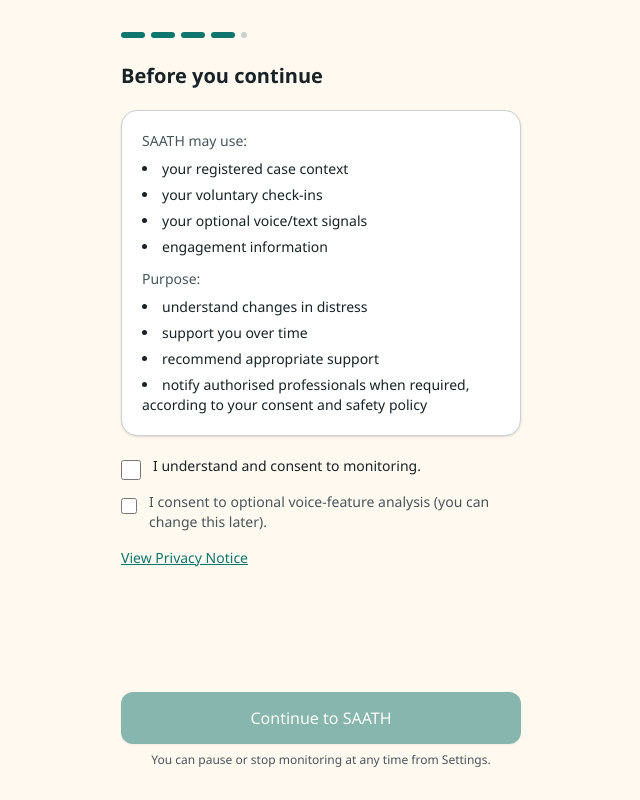
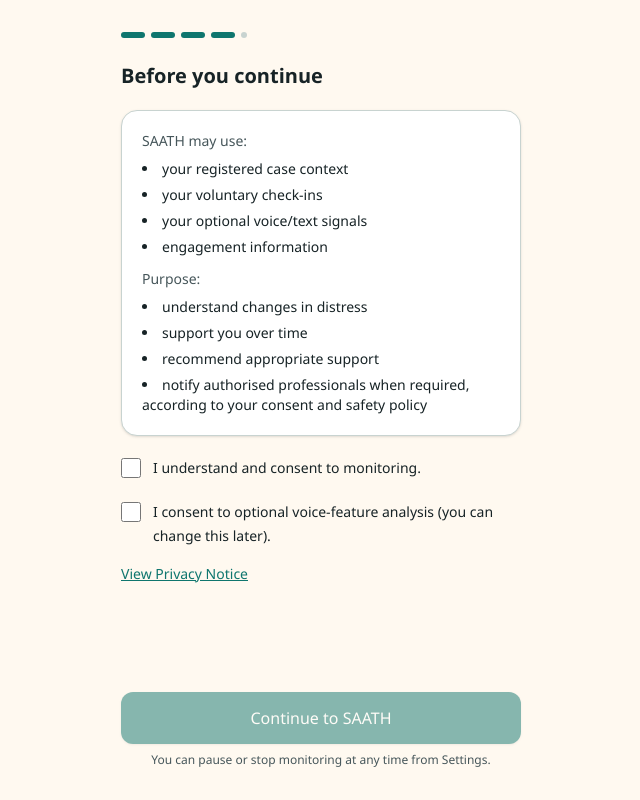
Before and after one commit to shreyasirayyy/SIH26, a Next.js app in the folder saath-frontend/: page /consent in a window 1280 px wide. Shown: the whole page, without its empty margins (319-959 px from the left). Built offline with nearby package versions, Linux system fonts and the light colour scheme; no server answers.

Commit message:
checkbox size issue removed

```diff
--- a/saath-frontend/app/consent/page.tsx
+++ b/saath-frontend/app/consent/page.tsx
@@ -52,24 +52,24 @@
         </ul>
       </Card>
 
-      <label className="mt-5 flex items-start gap-3 text-sm">
+      <label className="mt-5 flex items-start gap-3 text-sm leading-6">
         <input
           type="checkbox"
-          className="mt-1 h-5 w-5 accent-deep-teal"
+          className="mt-0.5 h-5 w-5 shrink-0 accent-deep-teal"
           checked={monitoringConsent}
           onChange={(e) => setMonitoringConsent(e.target.checked)}
         />
-        I understand and consent to monitoring.
+        <span>I understand and consent to monitoring.</span>
       </label>
 
-      <label className="mt-3 flex items-start gap-3 text-sm text-text-secondary">
+      <label className="mt-5 flex items-start gap-3 text-sm leading-6">
         <input
           type="checkbox"
-          className="mt-1 h-5 w-5 accent-deep-teal"
+          className="mt-0.5 h-5 w-5 shrink-0 accent-deep-teal"
           checked={voiceConsent}
           onChange={(e) => setVoiceConsent(e.target.checked)}
         />
-        I consent to optional voice-feature analysis (you can change this later).
+        <span>I consent to optional voice-feature analysis (you can change this later).</span>
       </label>
 
       <button className="mt-4 text-sm text-deep-teal underline text-left">View Privacy Notice</button>
```
